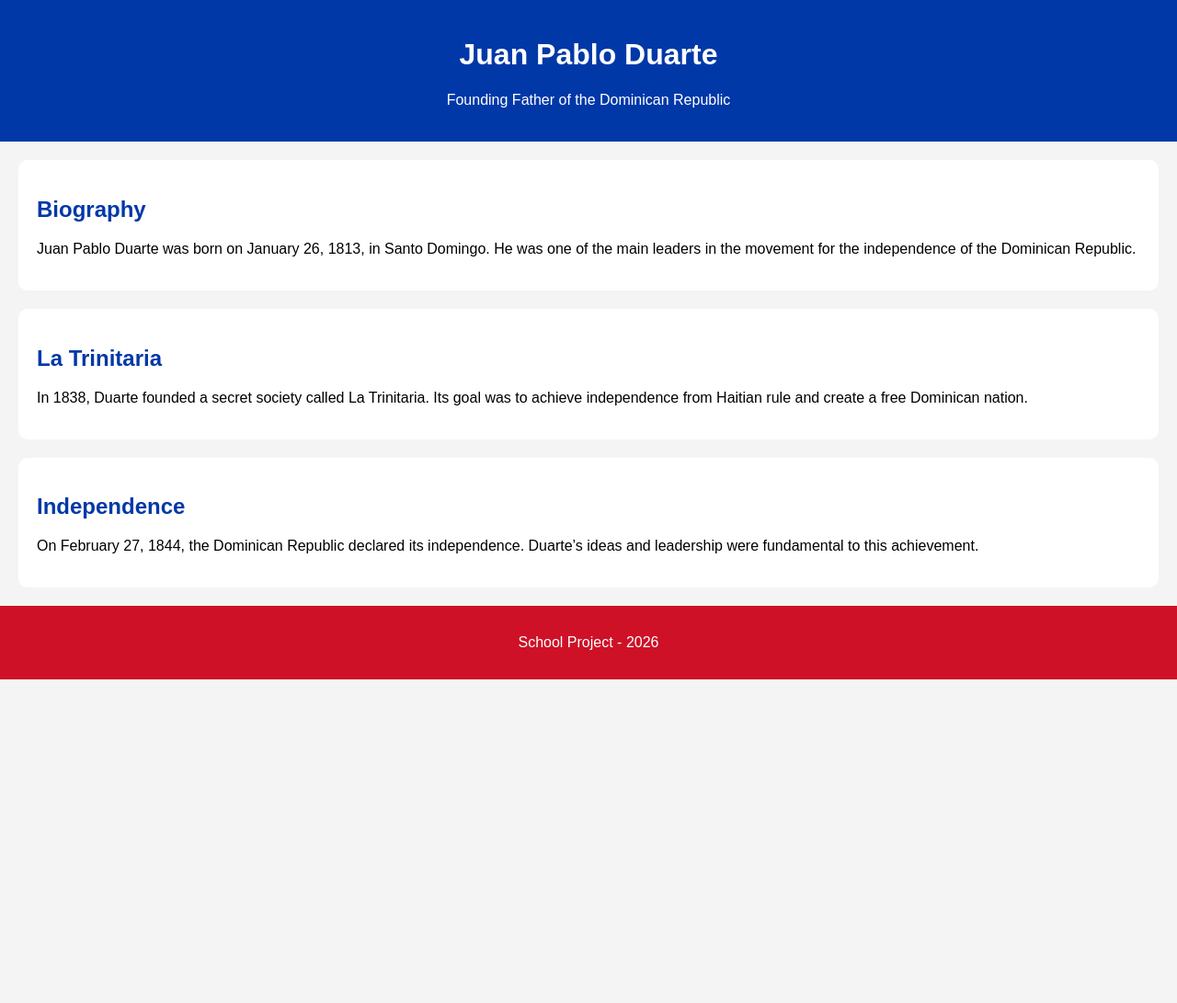
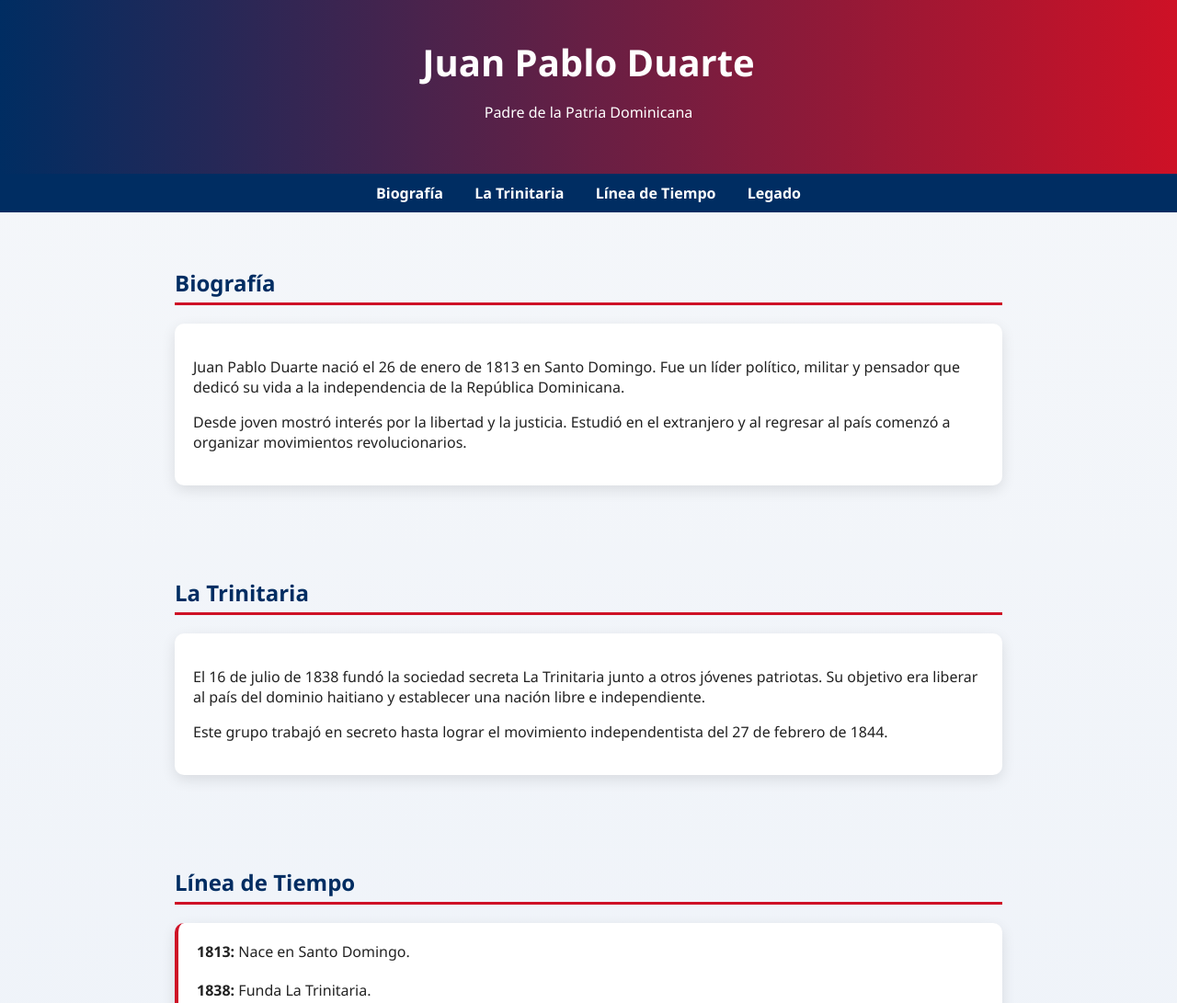
Before and after one commit to ANDRYio/5toD.github.io, a plain HTML site: page index.html in a window 1280 px wide. Shown: the top 1091 px of the page at 92% size. Before the commit the page ends 800 px from the top, so only its background shows below. Drawn offline with Linux system fonts and the light colour scheme.

Commit message:
index.html

```diff
--- a/index.html
+++ b/index.html
@@ -1,66 +1,274 @@
 <!DOCTYPE html>
-<html lang="en">
+<html lang="es">
 <head>
 <meta charset="UTF-8">
-    <title>Juan Pablo Duarte</title>
+<meta name="viewport" content="width=device-width, initial-scale=1.0">
+<title>Juan Pablo Duarte - Padre de la Patria</title>
+
 <style>
 body {
-            font-family: Arial, sans-serif;
     margin: 0;
-            background-color: #f4f4f4;
+    font-family: 'Segoe UI', sans-serif;
+    background: linear-gradient(to bottom, #f5f7fa, #e4ecf7);
+    color: #222;
 }
 
 header {
-            background-color: #0038a8;
+    background: linear-gradient(90deg, #002D62, #CE1126);
+    color: white;
+    text-align: center;
+    padding: 40px 20px;
+}
+
+header h1 {
+    margin: 0;
+    font-size: 40px;
+}
+
+nav {
+    background: #002D62;
+    text-align: center;
+    padding: 10px;
+}
+
+nav a {
+    color: white;
+    text-decoration: none;
+    margin: 15px;
+    font-weight: bold;
+}
+
+nav a:hover {
+    text-decoration: underline;
+}
+
+section {
+    padding: 40px 20px;
+    max-width: 900px;
+    margin: auto;
+}
+
+h2 {
+    color: #002D62;
+    border-bottom: 3px solid #CE1126;
+    padding-bottom: 5px;
+}
+
+.card {
+    background: white;
+    padding: 20px;
+    border-radius: 10px;
+    box-shadow: 0 5px 15px rgba(0,0,0,0.1);
+    margin-top: 20px;
+}
+
+.timeline {
+    border-left: 4px solid #CE1126;
+    padding-left: 20px;
+}
+
+.timeline div {
+    margin-bottom: 20px;
+}
+
+footer {
+    background: #002D62;
     color: white;
     text-align: center;
     padding: 20px;
-        }
-
-        section {
-            padding: 20px;
-            margin: 20px;
-            background: white;
-            border-radius: 10px;
-        }
-
-        footer {
-            text-align: center;
-            padding: 15px;
-            background-color: #ce1126;
-            color: white;
-        }
-
-        h2 {
-            color: #0038a8;
+    margin-top: 40px;
 }
 </style>
 </head>
+
 <body>
 
 <header>
     <h1>Juan Pablo Duarte</h1>
-    <p>Founding Father of the Dominican Republic</p>
+    <p>Padre de la Patria Dominicana</p>
 </header>
 
-<section>
-    <h2>Biography</h2>
-    <p>Juan Pablo Duarte was born on January 26, 1813, in Santo Domingo. He was one of the main leaders in the movement for the independence of the Dominican Republic.</p>
+<nav>
+    <a href="#biografia">Biografía</a>
+    <a href="#trinitaria">La Trinitaria</a>
+    <a href="#linea">Línea de Tiempo</a>
+    <a href="#legado">Legado</a>
+</nav>
+
+<section id="biografia">
+    <h2>Biografía</h2>
+    <div class="card">
+        <p>Juan Pablo Duarte nació el 26 de enero de 1813 en Santo Domingo. Fue un líder político, militar y pensador que dedicó su vida a la independencia de la República Dominicana.</p>
+        <p>Desde joven mostró interés por la libertad y la justicia. Estudió en el extranjero y al regresar al país comenzó a organizar movimientos revolucionarios.</p>
+    </div>
 </section>
 
-<section>
+<section id="trinitaria">
     <h2>La Trinitaria</h2>
-    <p>In 1838, Duarte founded a secret society called La Trinitaria. Its goal was to achieve independence from Haitian rule and create a free Dominican nation.</p>
+    <div class="card">
+        <p>El 16 de julio de 1838 fundó la sociedad secreta La Trinitaria junto a otros jóvenes patriotas. Su objetivo era liberar al país del dominio haitiano y establecer una nación libre e independiente.</p>
+        <p>Este grupo trabajó en secreto hasta lograr el movimiento independentista del 27 de febrero de 1844.</p>
+    </div>
 </section>
 
-<section>
-    <h2>Independence</h2>
-    <p>On February 27, 1844, the Dominican Republic declared its independence. Duarte’s ideas and leadership were fundamental to this achievement.</p>
+<section id="linea">
+    <h2>Línea de Tiempo</h2>
+    <div class="card timeline">
+        <div><strong>1813:</strong> Nace en Santo Domingo.</div>
+        <div><strong>1838:</strong> Funda La Trinitaria.</div>
+        <div><strong>1844:</strong> Se proclama la Independencia Nacional.</div>
+        <div><strong>1876:</strong> Fallece en Caracas, Venezuela.</div>
+    </div>
+</section>
+
+<section id="legado">
+    <h2>Legado</h2>
+    <div class="card">
+        <p>Duarte es considerado uno de los Padres de la Patria junto a Francisco del Rosario Sánchez y Ramón Matías Mella.</p>
+        <p>Su pensamiento se basaba en la soberanía nacional, la justicia y la libertad del pueblo dominicano.</p>
+    </div>
 </section>
 
 <footer>
-    <p>School Project - 2026</p>
+    <p>Proyecto Escolar 2026 | Historia Dominicana</p>
 </footer>
 
 </body>
 </html>
+<!DOCTYPE html>
+<html lang="es">
+<head>
+<meta charset="UTF-8">
+<meta name="viewport" content="width=device-width, initial-scale=1.0">
+<title>Juan Pablo Duarte - Padre de la Patria</title>
+
+<style>
+body {
+    margin: 0;
+    font-family: 'Segoe UI', sans-serif;
+    background: linear-gradient(to bottom, #f5f7fa, #e4ecf7);
+    color: #222;
+}
+
+header {
+    background: linear-gradient(90deg, #002D62, #CE1126);
+    color: white;
+    text-align: center;
+    padding: 40px 20px;
+}
+
+header h1 {
+    margin: 0;
+    font-size: 40px;
+}
+
+nav {
+    background: #002D62;
+    text-align: center;
+    padding: 10px;
+}
+
+nav a {
+    color: white;
+    text-decoration: none;
+    margin: 15px;
+    font-weight: bold;
+}
+
+nav a:hover {
+    text-decoration: underline;
+}
+
+section {
+    padding: 40px 20px;
+    max-width: 900px;
+    margin: auto;
+}
+
+h2 {
+    color: #002D62;
+    border-bottom: 3px solid #CE1126;
+    padding-bottom: 5px;
+}
+
+.card {
+    background: white;
+    padding: 20px;
+    border-radius: 10px;
+    box-shadow: 0 5px 15px rgba(0,0,0,0.1);
+    margin-top: 20px;
+}
+
+.timeline {
+    border-left: 4px solid #CE1126;
+    padding-left: 20px;
+}
+
+.timeline div {
+    margin-bottom: 20px;
+}
+
+footer {
+    background: #002D62;
+    color: white;
+    text-align: center;
+    padding: 20px;
+    margin-top: 40px;
+}
+</style>
+</head>
+
+<body>
+
+<header>
+    <h1>Juan Pablo Duarte</h1>
+    <p>Padre de la Patria Dominicana</p>
+</header>
+
+<nav>
+    <a href="#biografia">Biografía</a>
+    <a href="#trinitaria">La Trinitaria</a>
+    <a href="#linea">Línea de Tiempo</a>
+    <a href="#legado">Legado</a>
+</nav>
+
+<section id="biografia">
+    <h2>Biografía</h2>
+    <div class="card">
+        <p>Juan Pablo Duarte nació el 26 de enero de 1813 en Santo Domingo. Fue un líder político, militar y pensador que dedicó su vida a la independencia de la República Dominicana.</p>
+        <p>Desde joven mostró interés por la libertad y la justicia. Estudió en el extranjero y al regresar al país comenzó a organizar movimientos revolucionarios.</p>
+    </div>
+</section>
+
+<section id="trinitaria">
+    <h2>La Trinitaria</h2>
+    <div class="card">
+        <p>El 16 de julio de 1838 fundó la sociedad secreta La Trinitaria junto a otros jóvenes patriotas. Su objetivo era liberar al país del dominio haitiano y establecer una nación libre e independiente.</p>
+        <p>Este grupo trabajó en secreto hasta lograr el movimiento independentista del 27 de febrero de 1844.</p>
+    </div>
+</section>
+
+<section id="linea">
+    <h2>Línea de Tiempo</h2>
+    <div class="card timeline">
+        <div><strong>1813:</strong> Nace en Santo Domingo.</div>
+        <div><strong>1838:</strong> Funda La Trinitaria.</div>
+        <div><strong>1844:</strong> Se proclama la Independencia Nacional.</div>
+        <div><strong>1876:</strong> Fallece en Caracas, Venezuela.</div>
+    </div>
+</section>
+
+<section id="legado">
+    <h2>Legado</h2>
+    <div class="card">
+        <p>Duarte es considerado uno de los Padres de la Patria junto a Francisco del Rosario Sánchez y Ramón Matías Mella.</p>
+        <p>Su pensamiento se basaba en la soberanía nacional, la justicia y la libertad del pueblo dominicano.</p>
+    </div>
+</section>
+
+<footer>
+    <p>Proyecto Escolar 2026 | Historia Dominicana</p>
+</footer>
+
+</body>
+</html>
```
Lines whose indentation alone changed are shown as unchanged.
